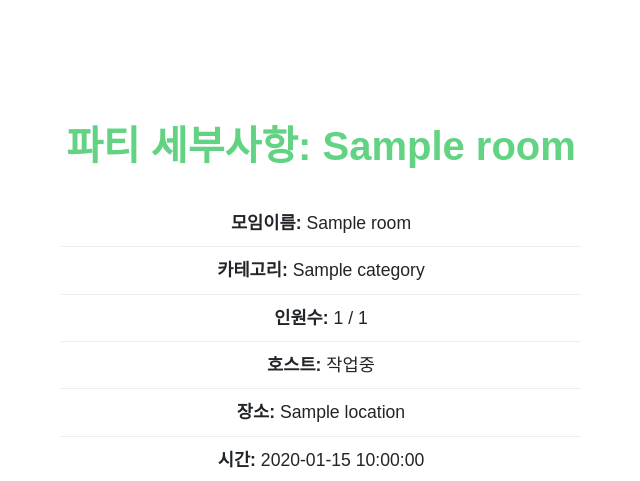
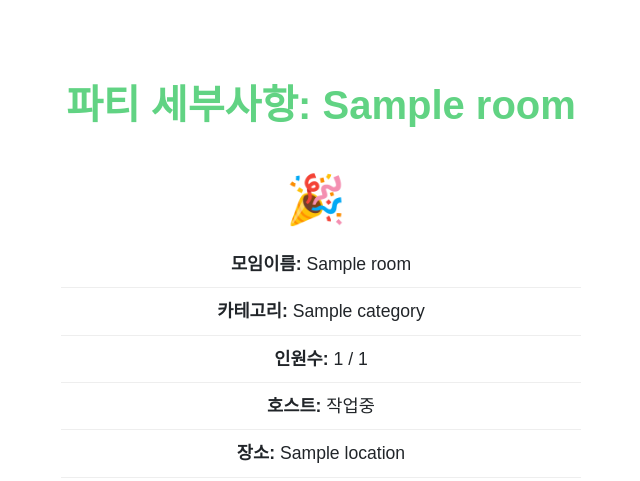
Before and after one commit to jeeyuni/9-week0-cart, a Flask app: template templates/room_details.html in a window 1280 px wide. Shown: the part 56-537 px from the top of the page, without its empty margins (319-959 px from the left). Run offline with Flask 3, Linux system fonts and the light colour scheme; the template is opened without the code that fills it: most values are stand-ins (such as "Sample title", 1, 10 or a date in 2020).

Commit message:
세부사항에 아이콘 추가

```diff
--- a/templates/room_details.html
+++ b/templates/room_details.html
@@ -98,7 +98,7 @@
   <div class="main">
     <div class="party-container">
       <h1 class="title">파티 세부사항: {{room["title"]}}</h1>
-
+      <div style="font-size: 3rem; margin-right: 10px; padding: 5px; text-align: center;">🎉</div>
       <ul class="info-list">
         <li><strong>모임이름:</strong> {{room["title"]}}</li>
         <li><strong>카테고리:</strong> {{room["category"]}}</li>
```
